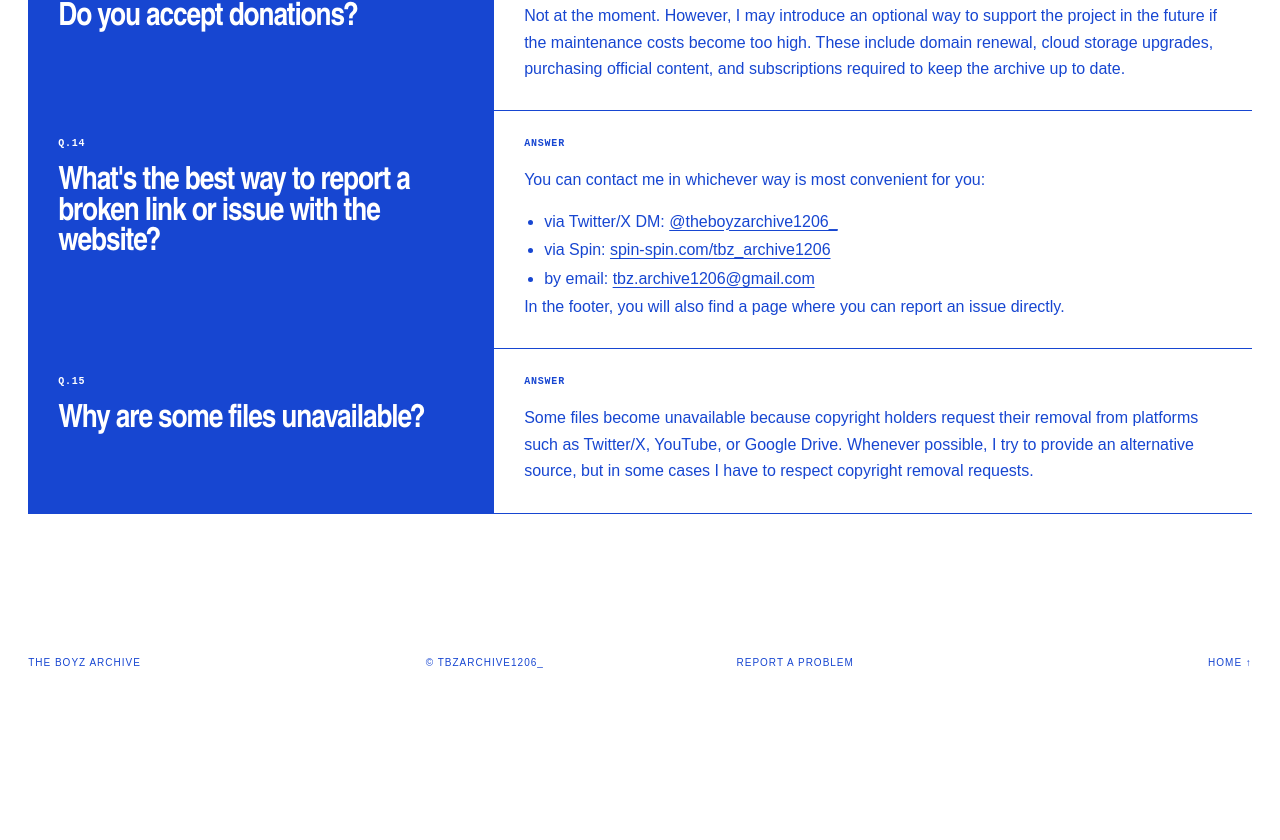
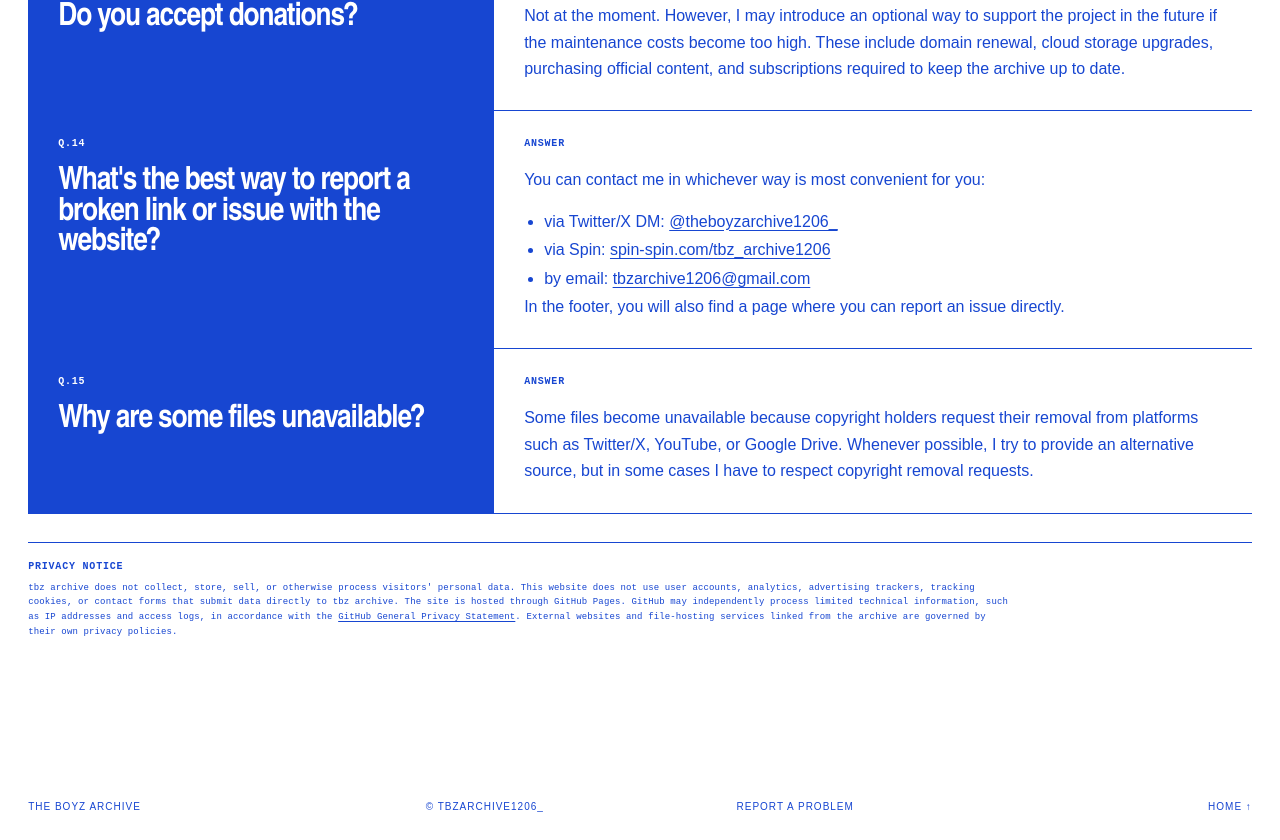
Before and after one commit to tbzarchive1206/tbzarchive, a plain HTML site: page faq.html in a window 1280 px wide. Shown: the part 2846-3686 px from the top of the page. Before the commit the page ends 3542 px from the top, so only its background shows below. Drawn offline with Linux system fonts and the light colour scheme.

Commit message:
Add files via upload

```diff
--- a/faq.html
+++ b/faq.html
@@ -20,6 +20,10 @@
     .faq-answer p:last-child { margin-bottom: 0; }
     .faq-answer ul { margin: 14px 0 0; padding-left: 20px; line-height: 1.8; }
     .faq-answer a { text-decoration: underline; text-underline-offset: 3px; }
+    .privacy-notice { margin-top: 28px; padding: 18px 0; border-top: 1px solid currentColor; font: 9px/1.65 "Courier New", monospace; letter-spacing: .015em; }
+    .privacy-notice h2 { margin: 0 0 8px; font: 700 10px/1.2 "Courier New", monospace; letter-spacing: .08em; text-transform: uppercase; }
+    .privacy-notice p { margin: 0; max-width: 980px; }
+    .privacy-notice a { text-decoration: underline; text-underline-offset: 2px; }
     @media (max-width: 720px) {
       .faq-item { grid-template-columns: 1fr; }
       .faq-question, .faq-answer { padding: 22px 15px; }
@@ -94,13 +98,17 @@
       </article>
       <article class="faq-item">
         <div class="faq-question"><span class="faq-label">Q.14</span><h2>What's the best way to report a broken link or issue with the website?</h2></div>
-        <div class="faq-answer"><span class="faq-label">ANSWER</span><p>You can contact me in whichever way is most convenient for you:</p><ul><li>via Twitter/X DM: <a href="https://x.com/theboyzarchive1206_" target="_blank" rel="noopener noreferrer">@theboyzarchive1206_</a></li><li>via Spin: <a href="https://spin-spin.com/tbz_archive1206" target="_blank" rel="noopener noreferrer">spin-spin.com/tbz_archive1206</a></li><li>by email: <a href="mailto:tbz.archive1206@gmail.com">tbz.archive1206@gmail.com</a></li></ul><p>In the footer, you will also find a page where you can report an issue directly.</p></div>
+        <div class="faq-answer"><span class="faq-label">ANSWER</span><p>You can contact me in whichever way is most convenient for you:</p><ul><li>via Twitter/X DM: <a href="https://x.com/theboyzarchive1206_" target="_blank" rel="noopener noreferrer">@theboyzarchive1206_</a></li><li>via Spin: <a href="https://spin-spin.com/tbz_archive1206" target="_blank" rel="noopener noreferrer">spin-spin.com/tbz_archive1206</a></li><li>by email: <a href="mailto:tbzarchive1206@gmail.com">tbzarchive1206@gmail.com</a></li></ul><p>In the footer, you will also find a page where you can report an issue directly.</p></div>
       </article>
       <article class="faq-item">
         <div class="faq-question"><span class="faq-label">Q.15</span><h2>Why are some files unavailable?</h2></div>
         <div class="faq-answer"><span class="faq-label">ANSWER</span><p>Some files become unavailable because copyright holders request their removal from platforms such as Twitter/X, YouTube, or Google Drive. Whenever possible, I try to provide an alternative source, but in some cases I have to respect copyright removal requests.</p></div>
       </article>
     </section>
+    <aside class="privacy-notice" aria-labelledby="privacy-notice-title">
+      <h2 id="privacy-notice-title">Privacy notice</h2>
+      <p>tbz archive does not collect, store, sell, or otherwise process visitors' personal data. This website does not use user accounts, analytics, advertising trackers, tracking cookies, or contact forms that submit data directly to tbz archive. The site is hosted through GitHub Pages. GitHub may independently process limited technical information, such as IP addresses and access logs, in accordance with the <a href="https://docs.github.com/en/site-policy/privacy-policies/github-general-privacy-statement" target="_blank" rel="noopener noreferrer">GitHub General Privacy Statement</a>. External websites and file-hosting services linked from the archive are governed by their own privacy policies.</p>
+    </aside>
   </main>
   <footer>
     <p>THE BOYZ ARCHIVE</p>
```
